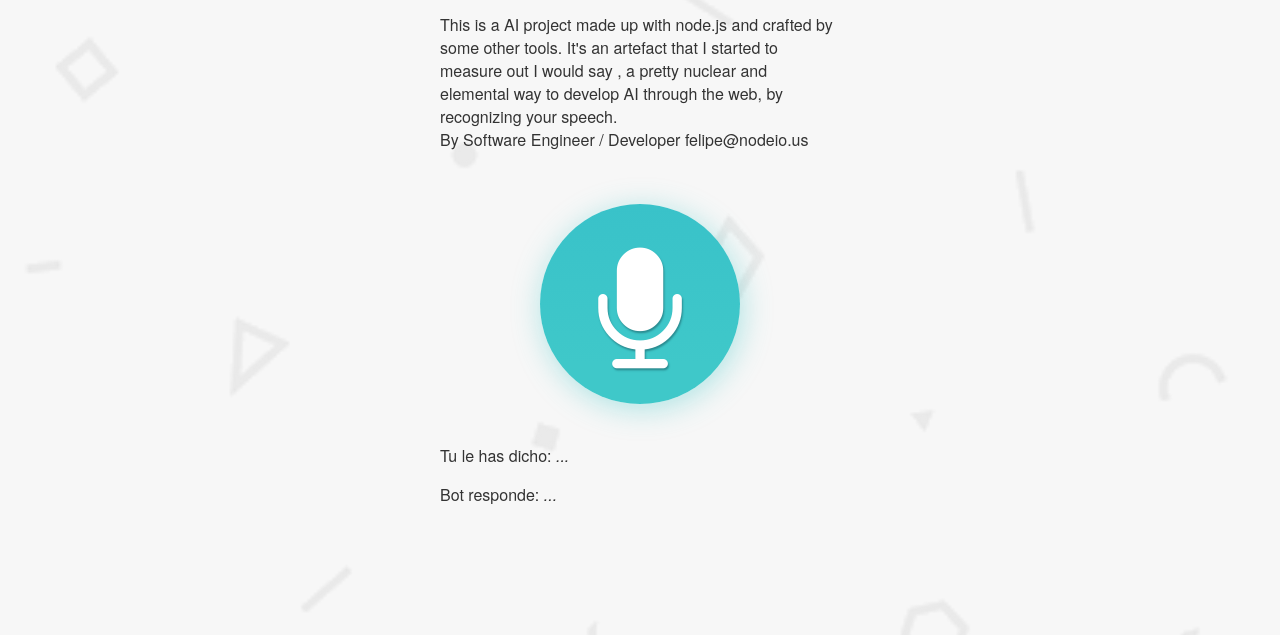
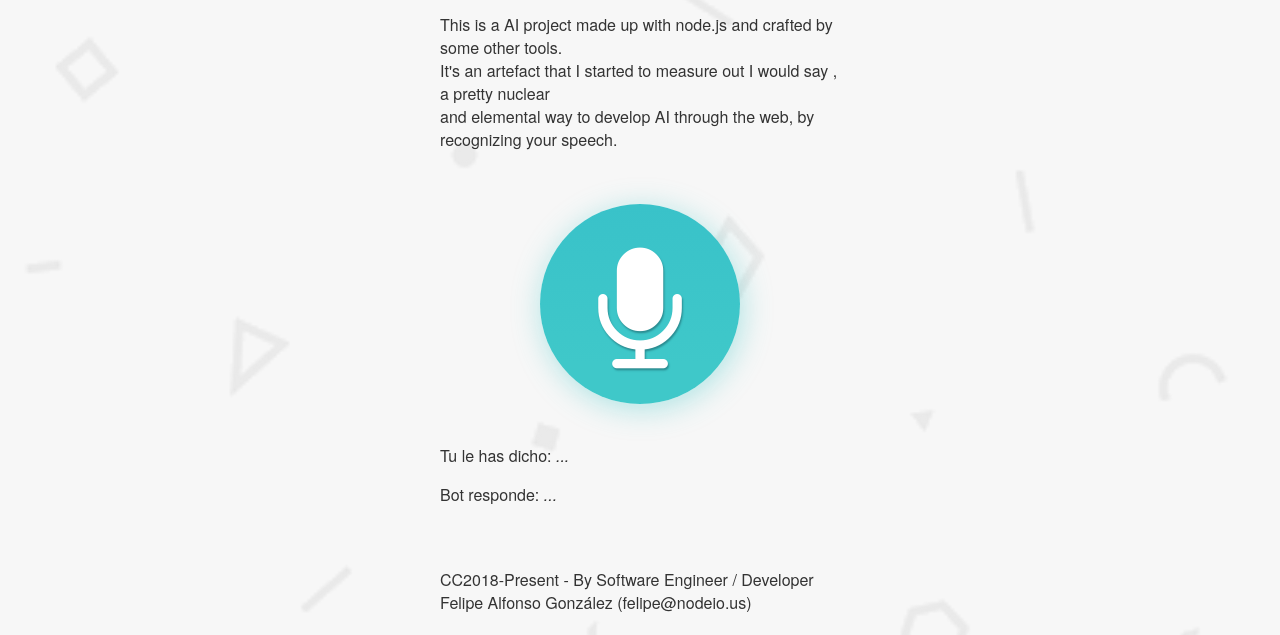
Before and after one commit to nymexhub/Voicentia, a website: page views/index.html in a window 1280 px wide. Shown: the part 165-800 px from the top of the page. Drawn offline with nearby package versions, Linux system fonts and the light colour scheme; files that its build step writes are made by us from their sources; no server answers; files whose address does not match are found by name.

Commit message:
updating some old stuff

```diff
--- a/views/index.html
+++ b/views/index.html
@@ -18,8 +18,10 @@
       <h1>AI - Web Speech API</h1>
 
 
-      <p>This is a AI project made up with node.js and crafted by some other tools. It's an artefact that I started to measure out I would say , a pretty nuclear and elemental way to develop AI through the web, by recognizing your speech.<br>
-        By Software Engineer / Developer felipe@nodeio.us
+      <p>This is a AI project made up with node.js and crafted by some other tools.
+        <br> It's an artefact that I started to measure out I would say , a pretty nuclear <br>
+        and elemental way to develop AI through the web, by recognizing your speech.<br>
+
       </p>
 
       <button><i class="fa fa-microphone"></i></button>
@@ -28,6 +30,12 @@
           <p>Tu le has dicho: <em class="output-you">...</em></p>
           <p>Bot responde: <em class="output-bot">...</em></p>
       </div>
+
+
+
+      <br>
+      <br>
+      CC2018-Present - By Software Engineer / Developer Felipe Alfonso González (felipe@nodeio.us)
     </section>
 
     <script src="/socket.io/socket.io.js"></script>
```
